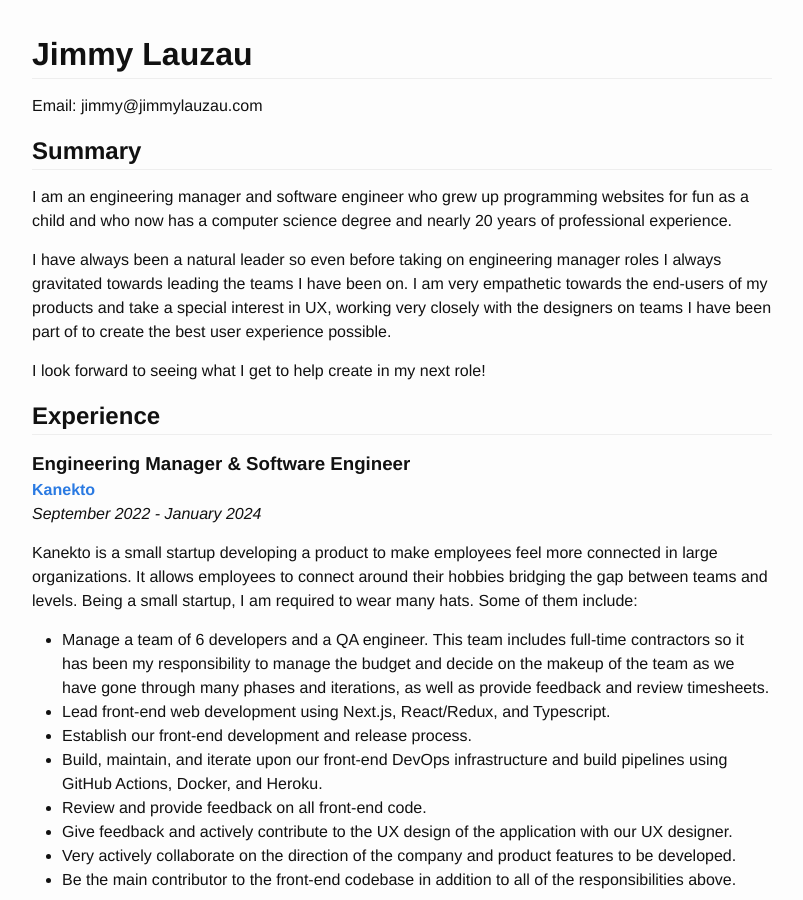
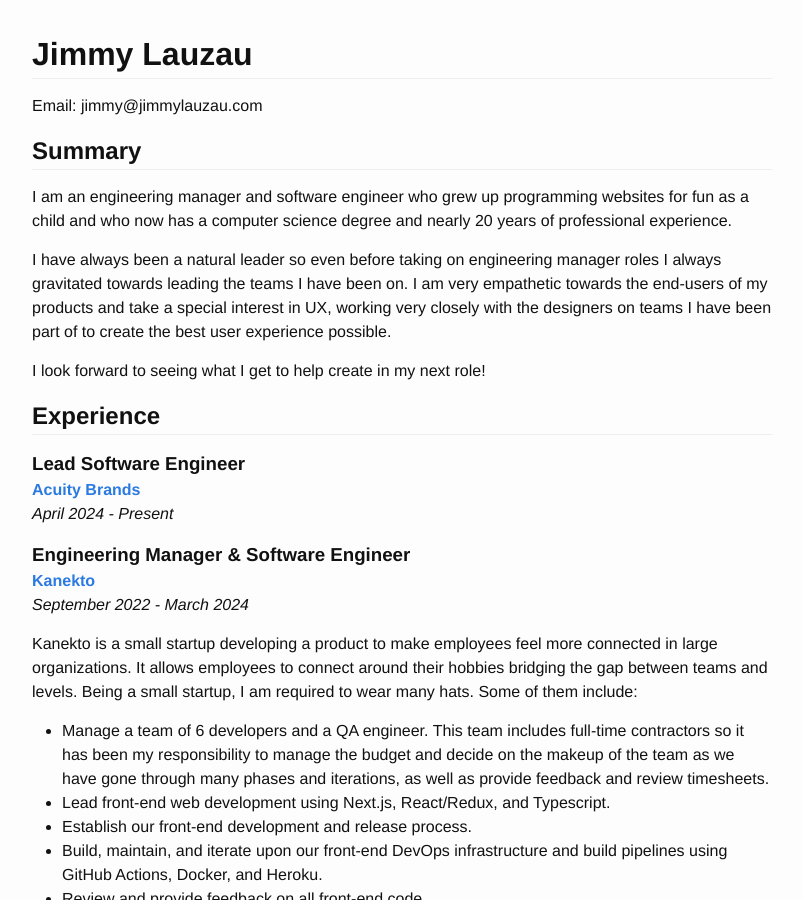
Before and after one commit to jimmay5469/jimmay5469.github.io, a Jekyll site: the page built from resume.md, in a window 1280 px wide and 900 px high. Shown: the whole window, without its empty margins (238-1041 px from the left). Built offline with Jekyll 4.4.1, drawn with Linux system fonts in a browser that asks for light colours.

Commit message:
Add Acuity to resume

```diff
--- a/_includes/resume.md
+++ b/_includes/resume.md
@@ -18,11 +18,18 @@ I look forward to seeing what I get to help create in my next role!
 Experience
 ----------
 
+### Lead Software Engineer
+
+#### [Acuity Brands](https://www.acuitybrands.com/)
+
+_April 2024 - Present_
+
+
 ### Engineering Manager & Software Engineer
 
 #### [Kanekto](https://www.linkedin.com/company/kanekto/)
 
-_September 2022 - January 2024_
+_September 2022 - March 2024_
 
 Kanekto is a small startup developing a product to make employees feel more connected in large organizations. It allows employees to connect around their hobbies bridging the gap between teams and levels. Being a small startup, I am required to wear many hats. Some of them include:
 
```
